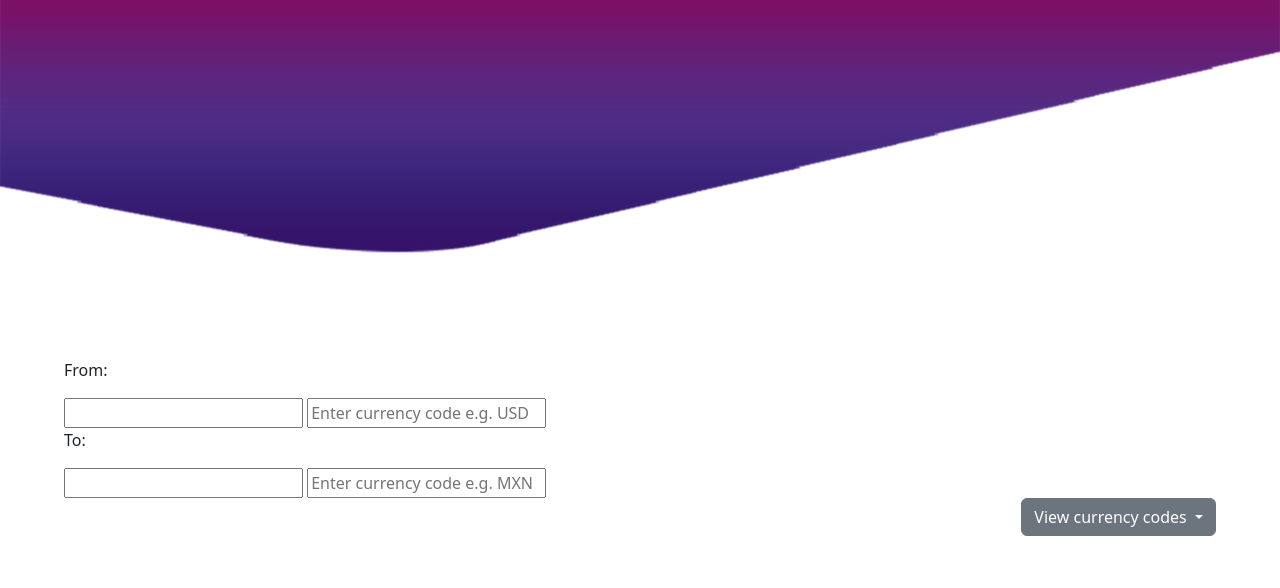
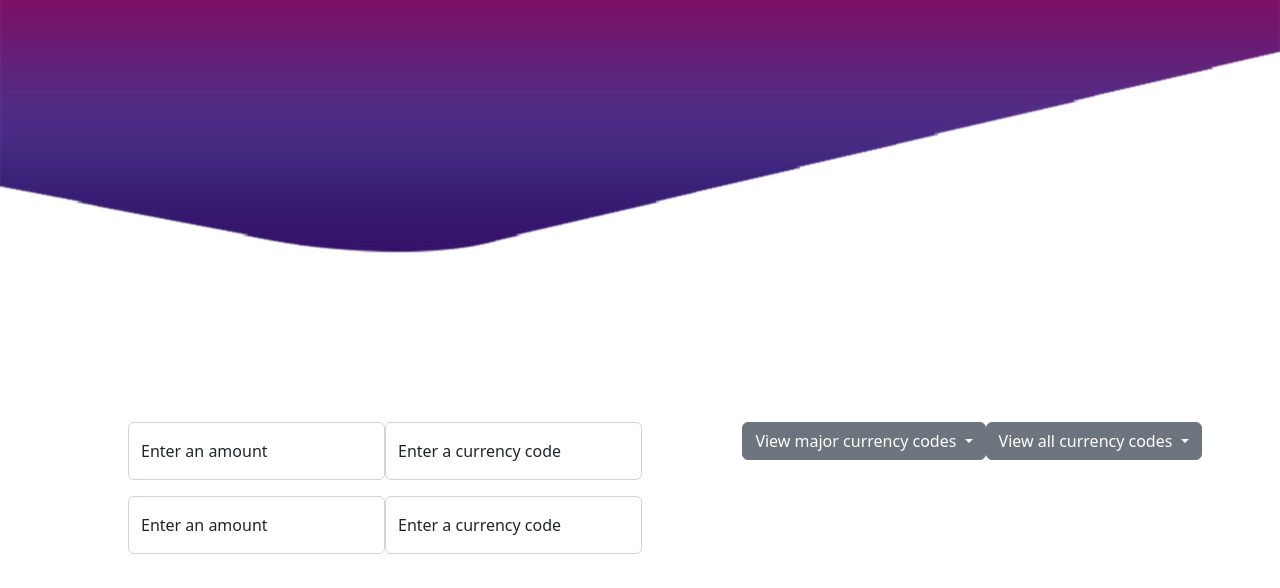
Before and after one commit to Teddyp14/Currency-Exchanger, a website built with webpack: page src/index.html in a window 1280 px wide. Shown: the part 214-802 px from the top of the page. Built offline with nearby package versions, Linux system fonts and the light colour scheme.

Commit message:
add additional info to improve user experience

```diff
--- a/src/css/styles.css
+++ b/src/css/styles.css
@@ -10,17 +10,33 @@
 }
 
 #content {
-    padding: 5%;
+    padding: 10%;
 }
 
 #main-info {
     width: 60%;
+    float: left;
 }
 
-#currencies {
-    float: right;
-    display: flexbox;
+#first-entries {
+    display: flex;
 }
+
+#second-entries {
+    display: flex;
+}
+
+#currency-codes {
+    display: flex;
+}
+
+/* #currencies {
+    display: flex;
+}
+
+#major-currencyies {
+    display: flex;
+} */
 
 #currency-list {
     max-height: 500px;
--- a/src/index.html
+++ b/src/index.html
@@ -13,24 +13,52 @@
     <div id="content">
         <div id="main-info">
             <form>
-                <p>From: </p>
-                <input type="number" id="amount-one">
-                <input type="text" id="currency-one" placeholder="Enter currency code e.g. USD">
-
-                <p>To:</p>
-                <input type="number" id="amount-two">
-                <input type="text" id="currency-two" placeholder="Enter currency code e.g. MXN">
+                <div id="first-entries">
+                    <div class="form-floating mb-3">
+                        <input type="number" class="form-control" id="amount-one" placeholder="currencyAmount">
+                        <label for="amount-one">Enter an amount</label>
+                    </div>
+                    <div class="form-floating">
+                        <input type="text" class="form-control" id="currency-one" placeholder="enterCurrency">
+                        <label for="currency-one">Enter a currency code</label>
+                    </div>
+                </div>
+                <div id="second-entries">
+                    <div class="form-floating mb-3">
+                        <input type="number" class="form-control" id="amount-two" placeholder="currencyAmount">
+                        <label for="amount-two">Enter an amount</label>
+                    </div>
+                    <div class="form-floating">
+                        <input type="text" class="form-control" id="currency-two" placeholder="enterCurrency">
+                        <label for="currency-two">Enter a currency code</label>
+                    </div>
+                </div>
             </form>
 
             <div id="error-container"></div>
         </div>
-
-        <div class="dropdown" id="currencies">
-            <button class="btn btn-secondary dropdown-toggle" type="button" data-bs-toggle="dropdown" aria-expanded="false" id="get-currency">
-                View currency codes
-            </button>
-            <ul class="dropdown-menu overflow-auto" id="currency-list">
-            </ul>
+        <div id="currency-codes">
+            <div class="dropdown" id="major-currencies">
+                <button class="btn btn-secondary dropdown-toggle" type="button" data-bs-toggle="dropdown" aria-expanded="false">
+                    View major currency codes
+                </button>
+                <ul class="dropdown-menu overflow-auto" id="major-list">
+                    <li>US Dollar: USD</li>
+                    <li>Euro: EUR</li>
+                    <li>Pound Sterling: GBP</li>
+                    <li>Chinese Renminbi: CNY</li>
+                    <li>Japanese Yen: JPY</li>
+                    <li>Canadian Dollar: CAD</li>
+                    <li>Australian Dollar: AUD</li>
+                </ul>
+            </div>
+            <div class="dropdown" id="currencies">
+                <button class="btn btn-secondary dropdown-toggle" type="button" data-bs-toggle="dropdown" aria-expanded="false" id="get-currency">
+                    View all currency codes
+                </button>
+                <ul class="dropdown-menu overflow-auto" id="currency-list">
+                </ul>
+            </div>
         </div>
     </div>
 
```
